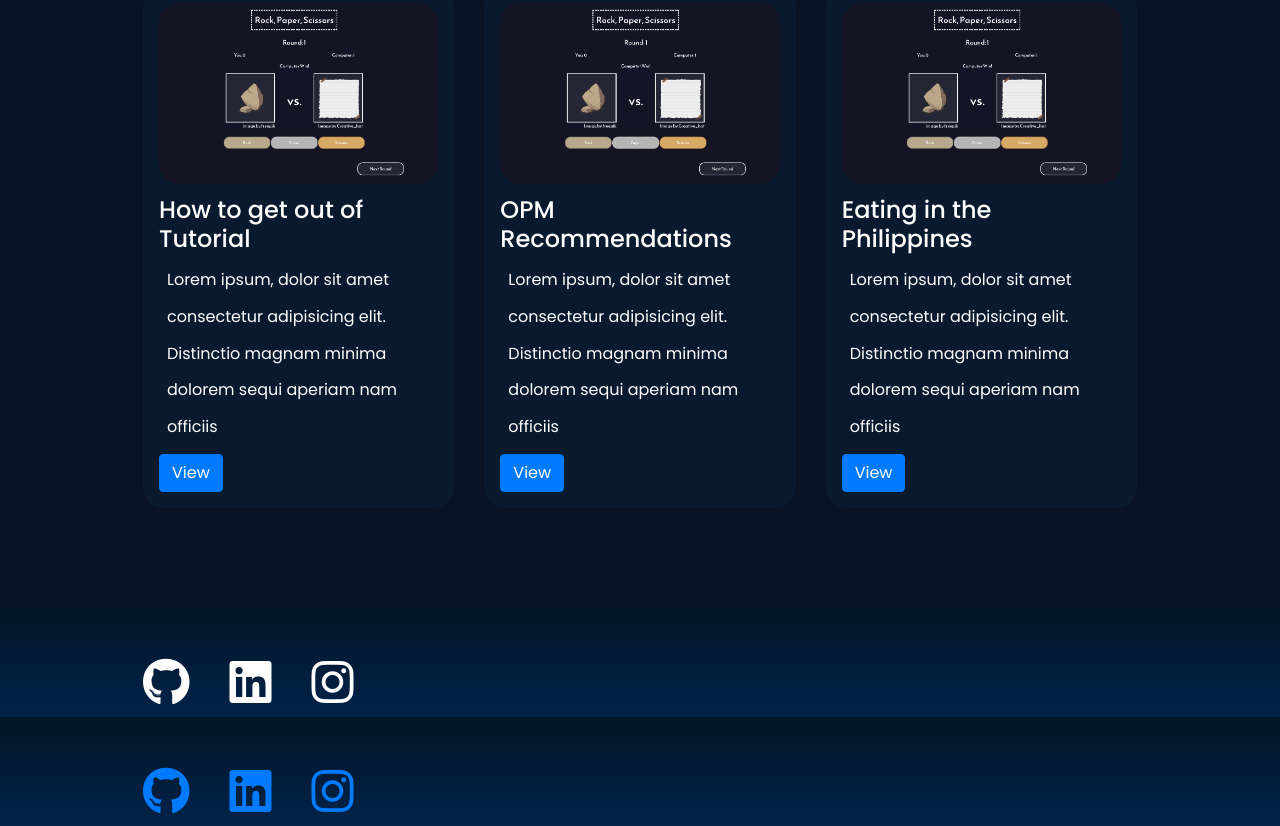
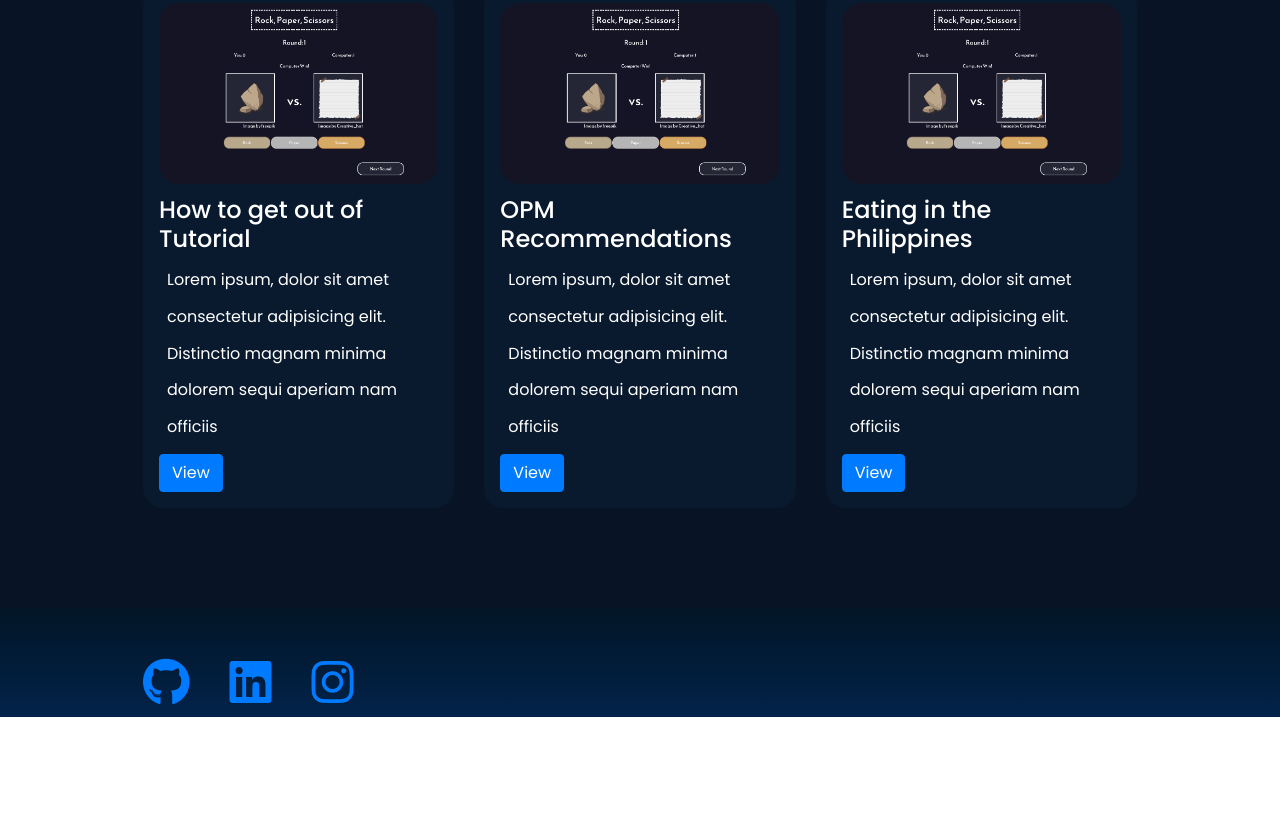
Before and after one commit to BlairyDev/portfolio-website, a plain HTML site: page blog.html in a window 1280 px wide. Shown: the part 359-1185 px from the top of the page. After the commit the page ends 1076 px from the top, so only its background shows below. Drawn offline with nearby package versions, Linux system fonts and the light colour scheme.

Commit message:
Removed footer duplicate and added color of modal content

```diff
--- a/blog.html
+++ b/blog.html
@@ -128,29 +128,6 @@
                 </div>
             </div>
 
-            <div class="footer-section">
-
-
-                <div class="container">
-                    <ul class="social__icons flex">
-                        <li>
-                            <a>
-                                <i class="fa-brands fa-github fa-3x"></i>
-                            </a>
-                        </li>
-                        <li>
-                            <a>
-                                <i class="fa-brands fa-linkedin fa-3x"></i>
-                            </a>
-                        </li>
-                        <li>
-                            <a>
-                                <i class="fa-brands fa-instagram fa-3x"></i>
-                            </a>
-                        </li>
-                    </ul>
-                </div>
-            </div>
 
             <div class="footer-section">
 
@@ -184,13 +161,16 @@
     <div class="modal-dialog modal-lg" role="document">
     <div class="modal-content">
         <div class="modal-header">
-        <h5 class="modal-title" id="exampleModalLabel">Test</h5>
+        <h5 style="color: black;" class="modal-title" id="exampleModalLabel">How to ...</h5>
         <button type="button" class="close" data-dismiss="modal" aria-label="Close">
             <span aria-hidden="true">&times;</span>
         </button>
         </div>
         <div class="modal-body">
-         <p>Lorem ipsum dolor sit amet consectetur adipisicing elit. Culpa veniam recusandae facere accusantium vero itaque, voluptatum in at, totam tempore ea iure sit optio incidunt quia eaque! Molestiae, nulla esse!</p>
+         <p style="color: black;">Lorem ipsum dolor sit amet consectetur adipisicing elit. Culpa veniam recusandae facere accusantium vero itaque, voluptatum in at, totam tempore ea iure sit optio incidunt quia eaque! Molestiae, nulla esse!
+            Lorem ipsum dolor sit amet, consectetur adipisicing elit. Maxime velit nam minima in sequi temporibus, non iusto a. Similique porro ducimus fuga distinctio a architecto nam illo amet dolores est!
+            Lorem ipsum dolor sit amet, consectetur adipisicing elit. Aliquam, laboriosam! Omnis corrupti harum perferendis, fuga quis necessitatibus? Soluta suscipit, minima deserunt eligendi earum ipsa iure laudantium minus eveniet obcaecati distinctio.
+         </p>
         </div>
 
     </div>
```
